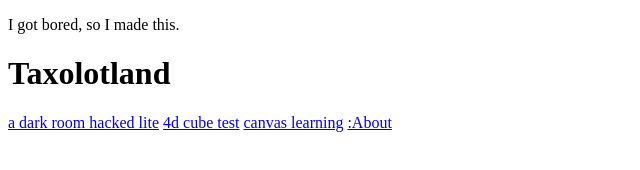
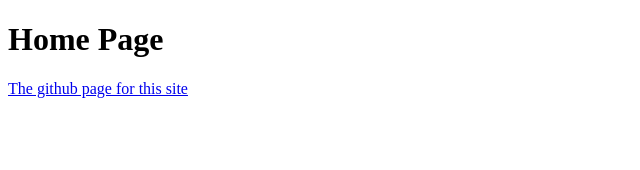
Before and after one commit to Taxolotl/taxolotl.github.io, a plain HTML site: page index.html in a window 1280 px wide. Shown: the whole page, without its empty margins (0-640 px from the left). Drawn offline with Linux system fonts and the light colour scheme.

Commit message:
Update index.html

```diff
--- a/index.html
+++ b/index.html
@@ -1,17 +1,9 @@
 <!DOCTYPE html>
 <html>
-	<head>
-		<p id="About">I got bored, so I made this.</p>
-		<script src="https://cdn.jsdelivr.net/gh/ncase/nutshell@1.0.2/nutshell.js"></script>
-	</head>
 <link rel="stylesheet" href="style.css">
-
 <body>
-	<h1>Taxolotland</h1>
-    <a href="https://taxolotl.github.io/hacklite-ADR">a dark room hacked lite</a>
-	<a href="https://taxolotl.github.io/4dforvive">4d cube test</a>
-	<a href="https://taxolotl.github.io/jslearn">canvas learning</a>
-	<a href="https://taxolotl.github.io/#About">:About</a>
+	<h1>Home Page</h1>
+	<a href="https://github.com/Taxolotl/taxolotl.github.io">The github page for this site</a>
 </body>
 
 </html>
```
